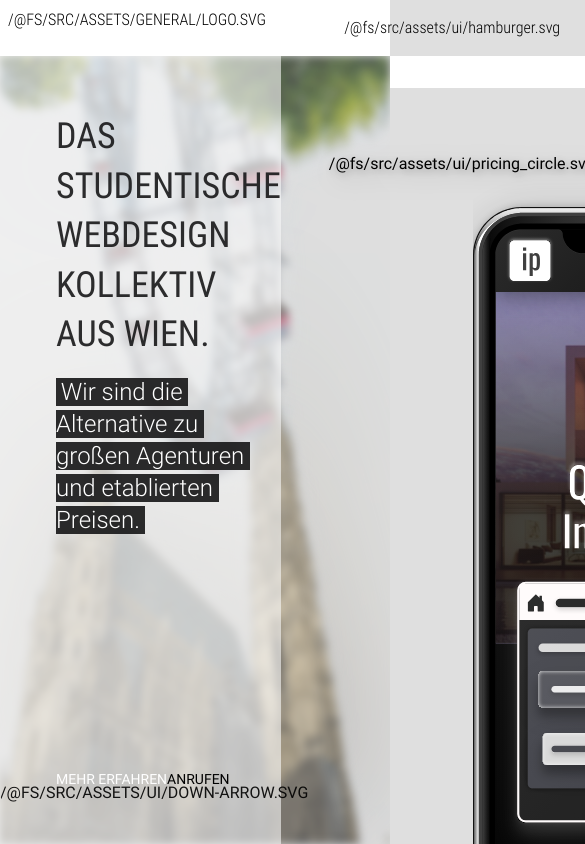
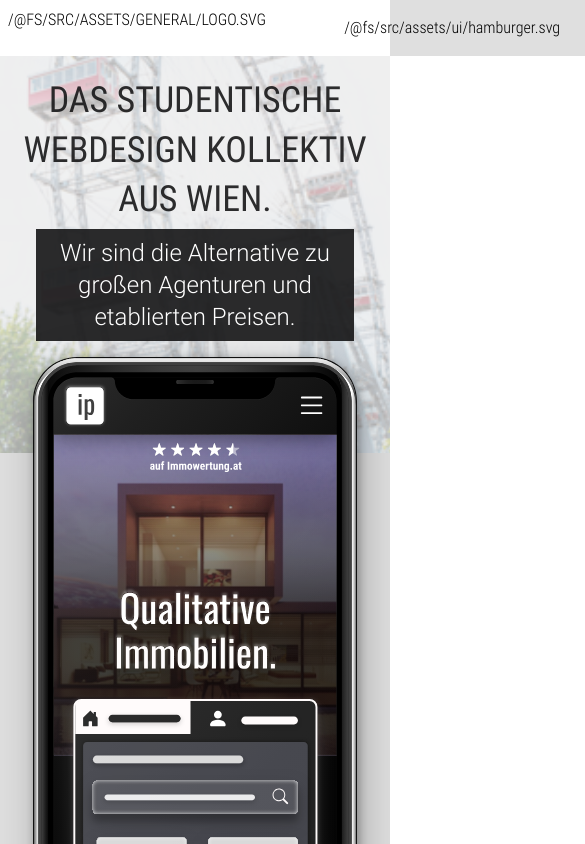
Before and after one commit to ELL19476/instantpage, a Svelte app: page / in a window 390 px wide. Shown: the top 844 px of the page, 585 px wide, since content can reach past the window. Built offline with nearby package versions, Linux system fonts and the light colour scheme.

Commit message:
above the fold responsive

```diff
--- a/src/App.svelte
+++ b/src/App.svelte
@@ -8,6 +8,7 @@
     let screenHeight;
     let contentHeight = 0;
     let navbarHeight = 0;
+    let responsiveWidth = 0;
 
     onMount(() => {
         navbarHeight = document.getElementById("header").offsetHeight;
@@ -17,12 +18,12 @@
     {
         if(header) {
             navbarHeight = document.getElementById("header").offsetHeight;
-            contentHeight = screenHeight - navbarHeight;
+            contentHeight = screenHeight - navbarHeight + responsiveWidth * 0;
         }
     }
 
 </script>
-<svelte:window bind:innerHeight={screenHeight} />
+<svelte:window bind:innerHeight={screenHeight} bind:innerWidth={responsiveWidth} />
 <main>
     <SiteHeader bind:this={header} />
 
--- a/src/components/SiteBody.svelte
+++ b/src/components/SiteBody.svelte
@@ -9,51 +9,61 @@
 
   export let contentHeight;
   export let navbarHeight;
-
+  let contentWidth;
   let root;
   onMount(() => {
         root.style.minHeight = contentHeight + "px";
         root.style.marginTop = navbarHeight + "px";
+        if(contentWidth < 768) {
+            root.style.height = contentHeight + "px";
+        }
     });
 
     $: {
         if(root) {
             root.style.minHeight = contentHeight + "px";
             root.style.marginTop = navbarHeight + "px";
+            if(contentWidth < 768) {
+                root.style.height = contentHeight + "px";
+            }
         }
     }
 
 </script>
 
-<div class="flex relative h-min" bind:this={root}>
-    <DownArrow jumpHeight="1.5rem" class="absolute bottom-4 right-0 left-0 m-auto" arrowClasses="w-4"></DownArrow>
-    <div class="p-14 pr-0 mr-12 pb-0 h-100 flex flex-col gap-1 md:gap-4 lg:gap-5 grow basis-[content] bg-bright-3/60 max-w-4xl">
-        <h1 class="uppercase text-4xl lg:text-5xl text-text-1/90 leading-snug md:leading-snug lg:leading-snug mb-3 max-w-2xl">Das studentische Webdesign Kollektiv aus Wien.</h1>
-        <span class="max-w-xl mb-4">
-            <p class="bg-primary/90 text-text-3 text-2xl lg:text-3xl inline whitespace-break-spaces px-[.2em] font-light">Wir sind die Alternative zu großen Agenturen und etablierten Preisen.</p>
+<svelte:window bind:innerWidth={contentWidth} />
+
+<div class="flex relative h-min flex-col md:flex-row overflow-clip md:overflow-auto" bind:this={root}>
+    <DownArrow jumpHeight="1.5rem" class="absolute bottom-0 right-0 left-0 m-auto hidden md:block" arrowClasses="h-6 w-auto p-0" href="#referenzen"></DownArrow>
+    <div class="pt-5 pb-20 xs:pb-28 xs:p-5 text-center md:text-left md:p-14 md:pr-0 md:mr-3 lg:mr-6 xl:mr-12 md:pb-0 h-screen md:h-auto flex flex-col gap-1 md:gap-4 lg:gap-5 grow basis-[content] bg-bright-3/60 md:max-w-3xl xl:max-w-4xl relative">
+        <h1 class="uppercase text-4xl lg:text-5xl text-text-1/90 leading-snug md:leading-snug lg:leading-snug m-auto md:m-0 md:mb-3 md:max-w-xl">Das studentische Webdesign Kollektiv aus Wien.</h1>
+        <span class="md:max-w-xl m-auto md:mb-4 md:m-0">
+            <p class="sm:m-0 xs:mx-4 mx-0 bg-primary/90 text-text-3 text-2xl lg:text-3xl sm:inline sm:whitespace-break-spaces px-1 xs:p-2 sm:p-0 sm:px-[.2em] font-light">Wir sind die Alternative zu großen Agenturen und etablierten Preisen.</p>
         </span>
         <p class="hidden md:block text-md lg:text-lg leading-9 lg:leading-9 mr-24 max-w-xl">Wir sind jung, gut ausgebildet und auf dem neusten Stand der Technik. Unser Geschäftsmodell ist fair und transparent: Sie zahlen einen Bruchteil eines Agentur-Preises und verzichten auf verglaste Meeting-Räume, wir liefern Ihnen im Gegenzug eine hochqualitative Webseite.</p>
 
-        <div class="mt-auto mb-12">
+        <div class="mt-auto mb-12 hidden md:block">
             <Button pX="4" pY="3">Mehr Erfahren</Button><Link class="uppercase md:px-8 md:py-4 text-sm md:text-base" pX="4" pY="3" activeTextColor="text-3" activeColor="primary/20" hoverTextColor="text-3" hoverColor="action-color" href="tel:+436504540202">Anrufen</Link>
         </div>
+        <img src="assets/images/FerrisWheel.png" alt="Bild vom Riesenrad in Wien." class="absolute right-0 left-0 bottom-0 -z-20 h-[130%] xs:h-[160%] sm:w-full sm:h-100% object-bottom object-cover md:hidden">
     </div>
-    <div class="flex mx-auto grow justify-center mr-12">
-        <div class="w-52 -mr-16 z-10 mt-24 drop-shadow-cmd">
+    <div class="flex mx-auto grow justify-center md:mr-3 lg:mr-6 xl:mr-12 relative">
+        <div class="hidden md:block md:w-36 lg:w-44 xl:w-52 xl:-mr-16 lg:-mr-12 z-10 xl:mt-24 drop-shadow-cmd md:absolute xl:relative -left-16 lg:-left-20 xl:left-0 top-0 bottom-0">
             {@html pricing_circle}
         </div>
-        <figure class="overflow-clip min-h-[32rem] h-[85vh] mt-auto w-auto">
-            <PhoneFrame class="mt-20 h-full w-auto drop-shadow-clg" imageLink="assets/frames/frame_1.svg" imageAlt="Dunkles, mobiles Handymockup für eine Immobiliensuch Website."></PhoneFrame>
+        <figure class="overflow-clip w-full h-auto md:min-h-[32rem] md:h-[70vh] xl:h-[85vh] xl:mt-auto sm:w-auto drop-shadow-clg xl:my-0 md:my-auto px-4 -mt-16 xs:-mt-24 md:px-0">
+            <PhoneFrame class="xl:mt-20 md:h-full md:w-auto" imageLink="assets/frames/frame_1.svg" imageAlt="Dunkles, mobiles Handymockup für eine Immobiliensuch Website."></PhoneFrame>
         </figure>
     </div>
     <div class="absolute top-0 bottom-0 left-0 right-0 -z-10 overflow-clip">
-        <img src="assets/images/Stephan.png" alt="Bild vom Stephansdom in Wien." class="absolute bottom-0 left-0 h-3/4 w-auto blur-sm -z-20">
-        <img src="assets/images/Stephan.png" alt="Bild vom Stephansdom in Wien." class="absolute bottom-0 left-0 h-3/4 w-auto blur-3xl -z-30 scale-110 -translate-y-16 opacity-40">
-        <img src="assets/images/FerrisWheel.png" alt="Bild vom Riesenrad in Wien." class="absolute top-0 right-0  h-3/5 w-auto blur-sm -z-20 rotate-180">
-        <span class="absolute -z-40 text-[#88BFFF] h-full bottom-0 left-0 translate-y-24 blur-3xl">
+        <img src="assets/images/Stephan.png" alt="Bild vom Stephansdom in Wien." class="absolute bottom-0 left-0 h-1/2 lg:h-3/4 w-auto hidden md:block blur-sm -z-20">
+        <img src="assets/images/Stephan.png" alt="Bild vom Stephansdom in Wien." class="absolute bottom-0 left-0 h-1/2 lg:h-3/4 w-auto hidden md:block blur-3xl -z-30 scale-110 -translate-y-16 opacity-50">
+        <img src="assets/images/FerrisWheel.png" alt="Bild vom Riesenrad in Wien." class="absolute top-0 right-0 md:h-1/2 lg:h-3/5 w-auto hidden md:block blur-sm -z-20 rotate-180">
+        <img src="assets/images/FerrisWheel.png" alt="Bild vom Riesenrad in Wien." class="absolute top-0 right-0 md:h-3/5 lg:h-3/4 w-auto hidden md:block -z-30 rotate-180 blur-3xl opacity-30">
+        <span class="absolute -z-40 text-[#88BFFF] w-[160%] md:h-full md:bottom-0 left-0 -ml-28 opacity-40 md:opacity-30 md:translate-x-0 translate-y-24 blur-3xl">
         {@html bg_shape}
         </span>
-        <span class="absolute -z-40 text-[#82FFF7] h-full bottom-0 right-0 translate-x-24 rotate-180 opacity-30 blur-3xl">
+        <span class="absolute -z-40 text-[#82FFF7] h-full bottom-0 right-0 translate-x-24 rotate-180 opacity-30 blur-3xl hidden md:block">
             {@html bg_shape}
         </span>
         <div class="w-full h-full bg-bright-4/30"></div>
--- a/src/components/SiteHeader.svelte
+++ b/src/components/SiteHeader.svelte
@@ -5,16 +5,15 @@
     import Link from "./basic/Link.svelte";
 
     let menu;
-    let y;
     let extraClasses = "";
-    $: extraClasses = y > 0? "shadow-vertical" : "";
+
 
     function toggleMenu() {
         menu.classList.toggle("translate-x-[100%]")
     }
 </script>
 
-<svelte:window bind:scrollY={y} />
+<svelte:window on:scroll={() => {extraClasses = window.scrollY > 0? "shadow-vertical" : ""}} />
 <div id="header" class="bg-bright-1 font-display flex justify-between font-light uppercase p-2 md:p-4 text-md lg:text-lg z-50 top-0 left-0 right-0 fixed transition-shadow duration-300 ease-linear {extraClasses}">
     <div id="logo" class="h-[2.5em] md:h-[3em]">
         {@html logo}
@@ -25,7 +24,7 @@
             {@html hamburger}
         </button>
     </div>
-    <div bind:this={menu} class="bg-bright-1 z-50 translate-x-[100%] md:translate-x-0 transition-transform ease-out duration-300 flex align-end text-right w-full sm:w-auto md:text-left p-4 md:p-0 md:mb-1 md:mr-2 gap-10 md:justify-end flex-col md:flex-row md:mt-auto top-14 md:top-0 bottom-0 right-0 absolute md:relative lg:mr-8 lg:gap-24">
+    <div bind:this={menu} class="bg-bright-1 z-50 h-screen md:h-auto pb-[72px] translate-x-[100%] md:translate-x-0 transition-transform ease-out duration-300 flex align-end text-right w-full sm:w-auto md:text-left p-4 md:p-0 md:mb-1 md:mr-2 gap-10 md:justify-end flex-col md:flex-row md:mt-auto top-14 md:top-0 bottom-0 right-0 absolute md:relative lg:mr-8 lg:gap-24">
         <Link href="">Referenzen</Link>
         <Link href="">Wie es Funktioniert</Link>
         <Link href="">Preisrechner</Link>
--- a/src/components/basic/DownArrow.svelte
+++ b/src/components/basic/DownArrow.svelte
@@ -4,37 +4,44 @@
     import Link from "./Link.svelte";
 
     export let classes = "md:px-8 md:py-4 text-sm md:text-base";
+    export let href = "#";
     export {classes as class};
     export let arrowClasses = "";
 </script>
 
-<div class="rounded-full arrow {classes}" style="--jumpHeight:{jumpHeight}">
-    <Link pX="2" py="4" rounding="full" class="{classes}">
-        <span class="{arrowClasses} animate-bounce">
+<div class="rounded-full arrow w-fit mx-auto z-50 {classes}" style="--jumpHeight:{jumpHeight}">
+    <Link pX="2" pY="2" rounding="full" href={href}>
+        <div class="block {arrowClasses}">
             {@html arrow}
-        </span>
+        </div>
     </Link>
 </div>
 <style>
     .arrow {
         animation: jumpInfinite 2.5s infinite ease-in;
     }
+    .arrow:hover {
+        animation-play-state: paused;
+    }
 
     @keyframes jumpInfinite {
         0% {
-            transform: translateY(0);
+            bottom: var(--jumpHeight);
+        }
+        50% {
+            opacity: .6;
         }
         80% {
-            transform: translateY(--jumpHeight);
+            bottom: 0;
             opacity: 0;
         }
         81% {
-            transform: translateY(0);
+            bottom: var(--jumpHeight);
             opacity: 0;
         }
         100% {
             opacity: 1;
-            transform: translateY(0);
+            bottom: var(--jumpHeight);
         }
     }
 </style>
--- a/tailwind.config.cjs
+++ b/tailwind.config.cjs
@@ -21,8 +21,8 @@ module.exports = {
       'action-color': '#7CD59A',
     },
     screens: {
-      'xs': '320px',
-      'sm': '640px',
+      'xs': '375px',
+      'sm': '554px',
       'md': '768px',
       'lg': '1024px',
       'xl': '1280px',
```
